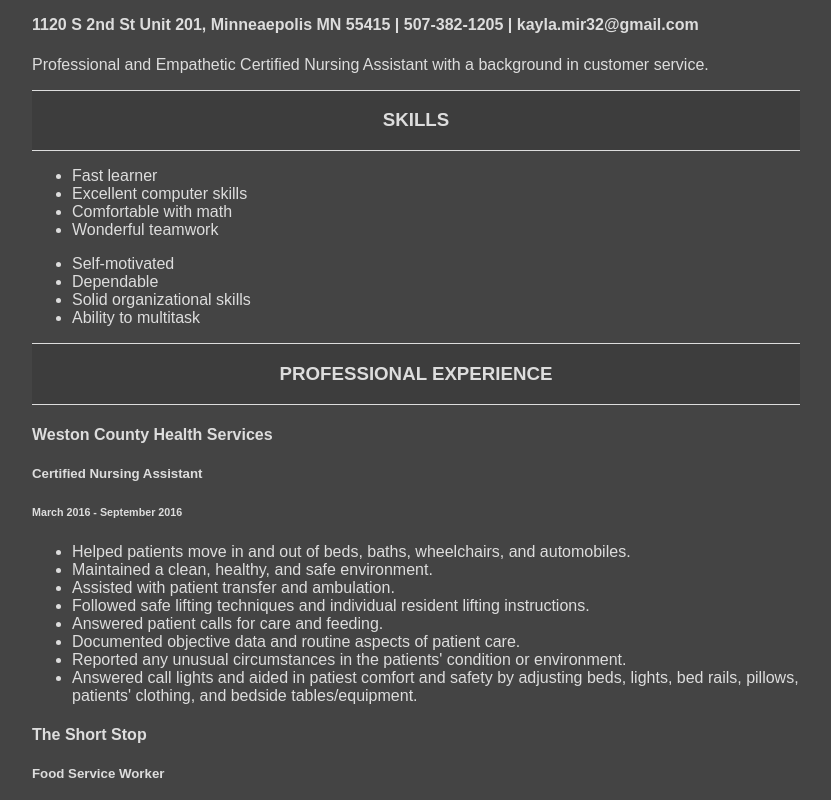
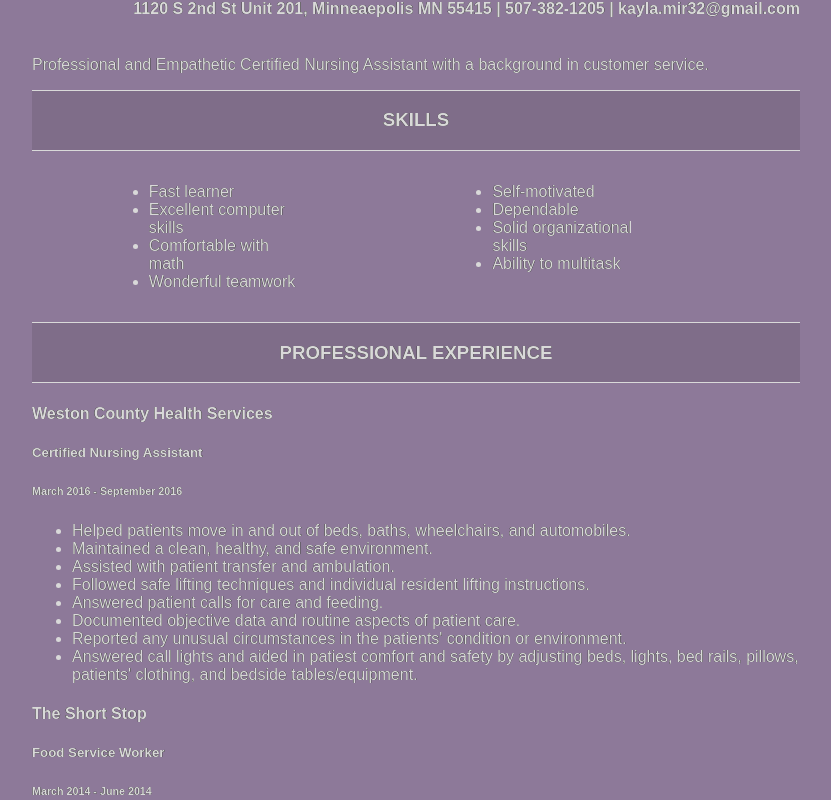
Before and after one commit to Kayla-Mir/Kayla-Mir-resume, a plain HTML site: page index.html in a window 1280 px wide. Shown: the part 170-970 px from the top of the page, without its empty margins (224-1055 px from the left). Drawn offline with Linux system fonts and the light colour scheme.

Commit message:
Update style.css

```diff
--- a/style.css
+++ b/style.css
@@ -1,6 +1,11 @@
 body {
-  background-color: #444444;
-  color: #dddddd;
+  background-color: #8d7999;
+  color: #d9d9d9;
+  text-shadow:
+		-.1px -.1px 0 #474747,
+		.1px -.1px 0 #474747,
+		-.1px .1px 0 #474747,
+		.1px .2px 0 #474747;
   font-family: Arial, Helvetica, sans-serif;
   margin: 10% 20%;
 }
@@ -8,7 +13,34 @@ body {
 .exp-header {
   text-align: center;
   text-transform: uppercase;
-  border-top: 1px solid #dddddd;
-  border-bottom: 1px solid #dddddd;
+  border-top: 1px solid #d9d9d9;
+  border-bottom: 1px solid #d9d9d9;
   background-color: rgba(0,0,0,0.1)
 }
+
+#name {
+  text-align: right;
+}
+
+#contact {
+  text-align: right;
+  position: relative;
+  bottom: 16px;
+
+}
+
+#column-1 {
+  float:left;
+  width:190px;
+  margin: 2% 10%;
+}
+
+#column-2 {
+  float:left;
+  width:190px;
+  margin: 2% 10%;
+}
+
+#clearme {
+  clear:both;
+}
```
